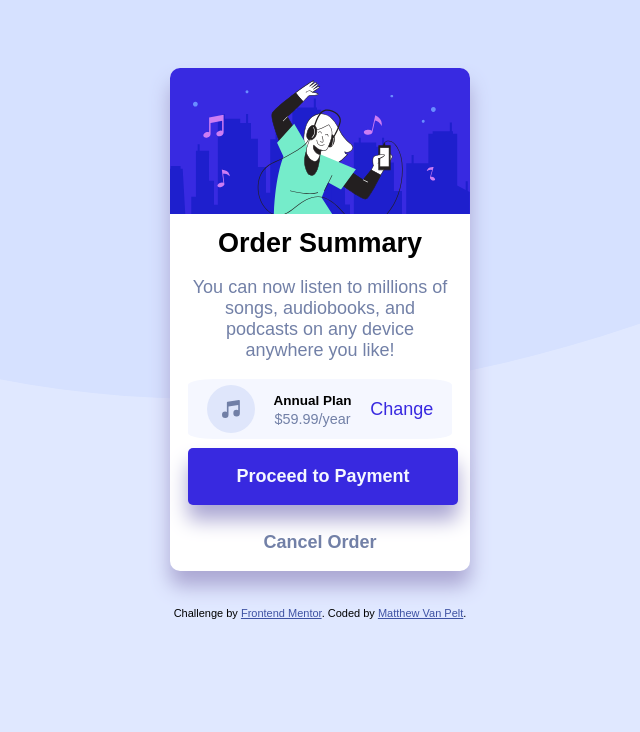
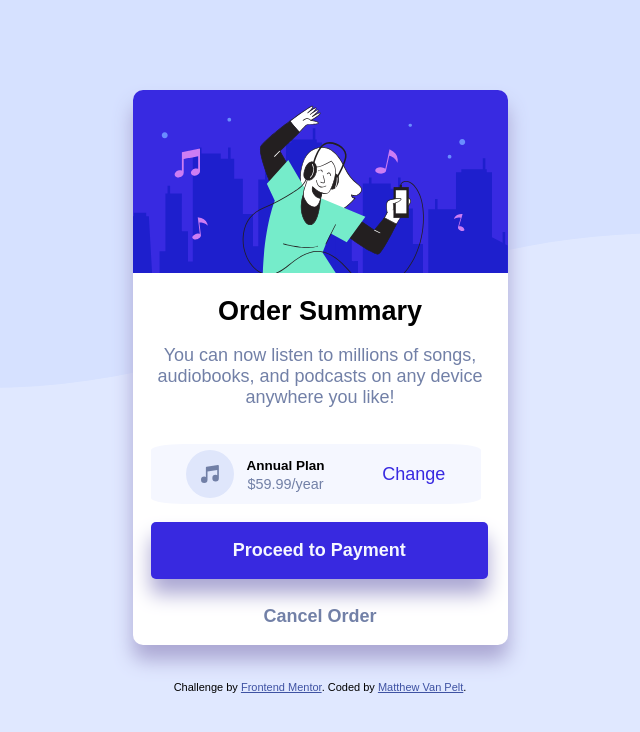
Before and after one commit to Mattvp21/order-summary-component-main, a plain HTML site: page index.html in a window 1280 px wide. Shown: the whole page, without its empty margins (320-960 px from the left). Drawn offline with Linux system fonts and the light colour scheme.

Commit message:
Enlarged on mobile; hover states; bg image fix

```diff
--- a/styles.css
+++ b/styles.css
@@ -1,7 +1,7 @@
 * {
     margin: 0;
     padding: 0;
-    box-sizing: border-boxxw;
+    box-sizing: border-box;
 }
 
 :root {
@@ -22,7 +22,7 @@ html {
 
 
 body {
-    padding: 3.75rem;
+    padding: 5rem;
     background-color: var(--paleBlue);
     justify-content: center;
     align-items: center;
@@ -30,19 +30,18 @@ body {
 }
 
 .card {
-    display: flex;
-    flex-direction: column;
+
+    width: 100%;
     justify-content: center;
-    width: 100%;
     background-color: white;
     border-radius: 10px;
     box-shadow: 0px 15px 20px hsl(246deg 33% 74%);
-    ;
 
 }
 
 .img-container {
     position: relative;
+
 }
 
 .woman {
@@ -57,6 +56,7 @@ body {
     margin-top: .5rem;
     font-size: 1.5rem;
     font-weight: 900;
+    margin-top: 1rem;
 }
 
 .summary {
@@ -76,12 +76,13 @@ body {
     align-items: center;
     justify-content: space-evenly;
     background-color: var(--veryPaleBlue);
-
+    margin-top: 1rem;
     border-radius: 10%;
     width: 88%;
     height: 60px;
     text-align: center;
     margin-left: 1rem;
+    margin-bottom: .5rem;
 }
 
 .music {
@@ -97,6 +98,7 @@ body {
 }
 .price {
     display: inline-block;
+    transform: translateX(-1.25rem);
 }
 
 .annual {
@@ -128,6 +130,11 @@ body {
     box-shadow: 0px 15px 20px hsl(246deg 33% 74%);
 }
 
+.payment-button:hover {
+    background-color: blueviolet;
+    transition: all .5s;
+}
+
 .cancel-button {
    display: flex;
   margin-top: .5rem;
@@ -141,13 +148,14 @@ body {
 
 @media(min-width:500px) {
     body {
+        display: flex;
+        flex-direction: column;
         background-image: url("images/pattern-background-desktop.svg");
-        background-size: cover;
-        background-position: 0 -15rem;
+        background-size: 100% auto;
         background-repeat: no-repeat;
     }
     .card {
-        width: 300px;
+        width: 375px;
         margin: 0 auto 1rem;
 
     }
```
